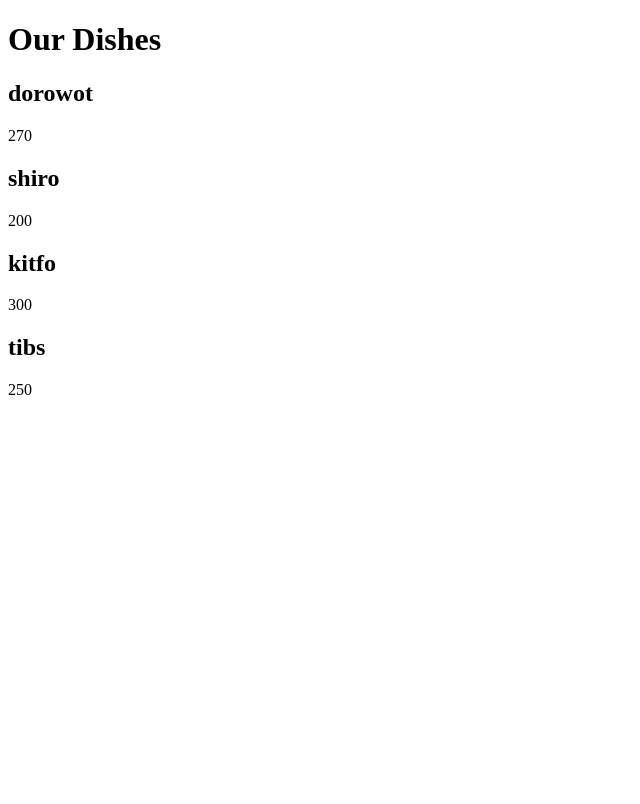
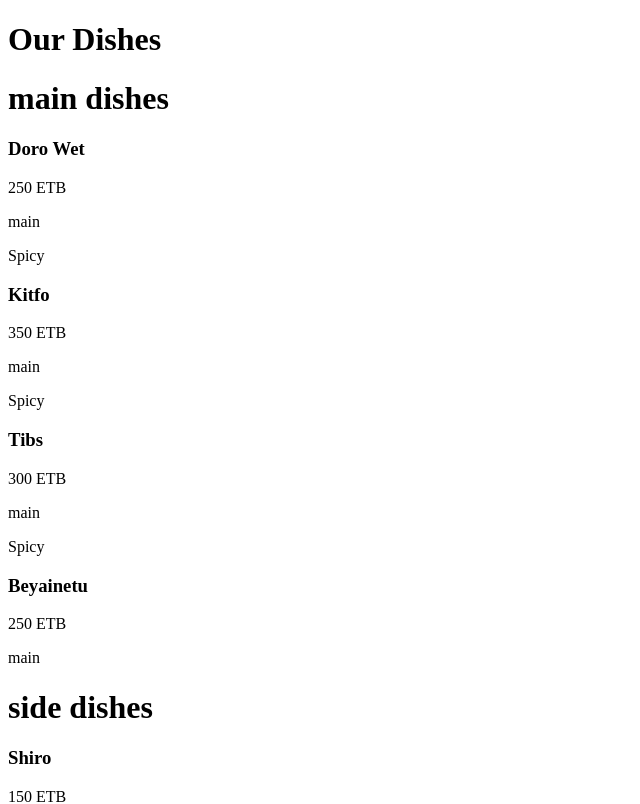
Before and after one commit to tinna21abeba-pixel/CodeOps_Daily_practices-and-Projects, a React (Vite) app in the folder module-03-react-nextjs/days/day1/: page / in a window 1280 px wide. Shown: the top 804 px of the page, without its empty margins (0-640 px from the left). Built offline with nearby package versions, Linux system fonts and the light colour scheme.

Commit message:
feat: module 03 day03 exercises on props and rendering methods

```diff
--- a/module-03-react-nextjs/days/day1/package.json
+++ b/module-03-react-nextjs/days/day1/package.json
@@ -10,6 +10,7 @@
     "preview": "vite preview"
   },
   "dependencies": {
+    "prop-types": "^15.8.1",
     "react": "^19.2.8",
     "react-dom": "^19.2.8"
   },
--- a/module-03-react-nextjs/days/day1/src/App.jsx
+++ b/module-03-react-nextjs/days/day1/src/App.jsx
@@ -1,13 +1,14 @@
 import React from 'react'
 import Header from './components/Header.jsx'
 import Card from './components/Card.jsx'
+import Main from './components/Main.jsx'
 
 
 function App() {
   return (
     <>
       <Header />
-      <Card/>
+      <Main/>
 
     </>
   )
--- a/module-03-react-nextjs/days/day1/src/components/Card.jsx
+++ b/module-03-react-nextjs/days/day1/src/components/Card.jsx
@@ -1,24 +1,7 @@
 import React from 'react'
 
-
-const menu=[
-  {name:"dorowot",price:270},
-  {name:"shiro",price:200},
-  {name:"kitfo",price:300},
-  {name:"tibs",price:250},
-]
-
-function Card() {
-  return (
-    <div className="cards">
-    {menu.map((item)=>(
-        <div className="card">
-        <h2 className="name">{item.name}</h2>
-        <p className='price'>{item.price}</p>
-        </div>
-    ))}
-    </div>
-  )
+function Card({ children }) {
+  return <div className="card">{children}</div>
 }
 
 export default Card
--- /dev/null
+++ b/module-03-react-nextjs/days/day1/src/components/Dish.jsx
@@ -0,0 +1,28 @@
+import React from 'react'
+import Card from './Card'
+import propTypes from 'prop-types'
+
+function Dish({ id,name, price, catagory, currency="ETB", isSpicy }) {
+  return (
+        <div className="cards">
+    <Card>
+      <h3>{name}</h3>
+      <p className="price">{price} {currency}</p>
+      <p className="category">{catagory}</p>
+     <p> {isSpicy &&  'Spicy'}</p>
+
+    </Card>
+  </div>)
+  propTypes={
+    name:propTypes.string.isRequired,
+    price:propTypes.number.isRequired,
+    catagory:propTypes.string.isRequired,
+    currency:propTypes.string,
+    isSpicy:propTypes.bool,
+
+}
+}
+
+
+
+export default Dish
--- /dev/null
+++ b/module-03-react-nextjs/days/day1/src/components/Main.jsx
@@ -0,0 +1,50 @@
+import React from 'react'
+import Dish from './Dish'
+
+const menu = [
+  {id:1, name: "Doro Wet", price: 250, catagory: "main", isSpicy: true },
+  {id:2, name: "Kitfo", price: 350, catagory: "main", isSpicy: true },
+  {id:3, name: "Shiro", price: 150, catagory: "side", isSpicy: false },
+  {id:4, name: "Injera", price: 50, catagory: "side", isSpicy: false },
+  {id:5, name: "Ayib", price: 100, catagory: "side", isSpicy: false },
+  {id:6, name: "Gomen", price: 100, catagory: "side", isSpicy: false },
+  { name: "Tibs", price: 300, catagory: "main", isSpicy: true },
+  { name: "Beyainetu", price: 250, catagory: "main", isSpicy: false }
+]
+let mains=menu.filter((dish)=>dish.catagory=="main")
+let sides=menu.filter((dish)=>dish.catagory=="side")
+
+function Main() {
+  return (
+    <main className="menu-container">
+        <div className="main">
+        <h1>main dishes</h1>
+      {mains.map((dish, index) => (
+        <Dish
+          key={index}
+          name={dish.name}
+          price={dish.price}
+          catagory={dish.catagory}
+          isSpicy={dish.isSpicy}
+        />
+      ))}
+      </div>
+      <div className="side">
+        <h1>side dishes</h1>
+        {sides.map((item)=>(
+            <Dish
+            key={item.id}
+            name={item.name}
+            price={item.price}
+            catagory={item.catagory}
+            isSpicy={item.isSpicy}
+            />
+
+        ))}
+
+      </div>
+    </main>
+  )
+}
+
+export default Main
```
Also changed, not shown: 1 other file (tests, documents, lock files or other folders).
